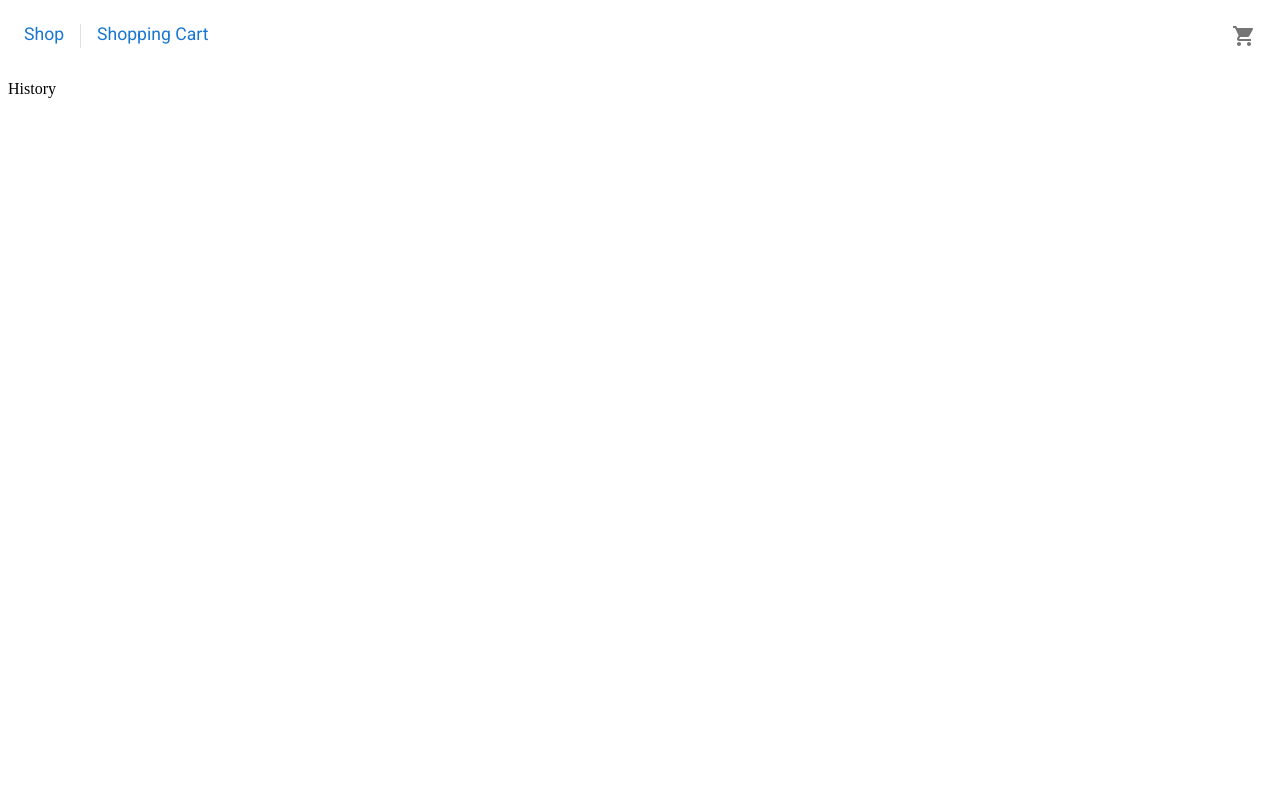
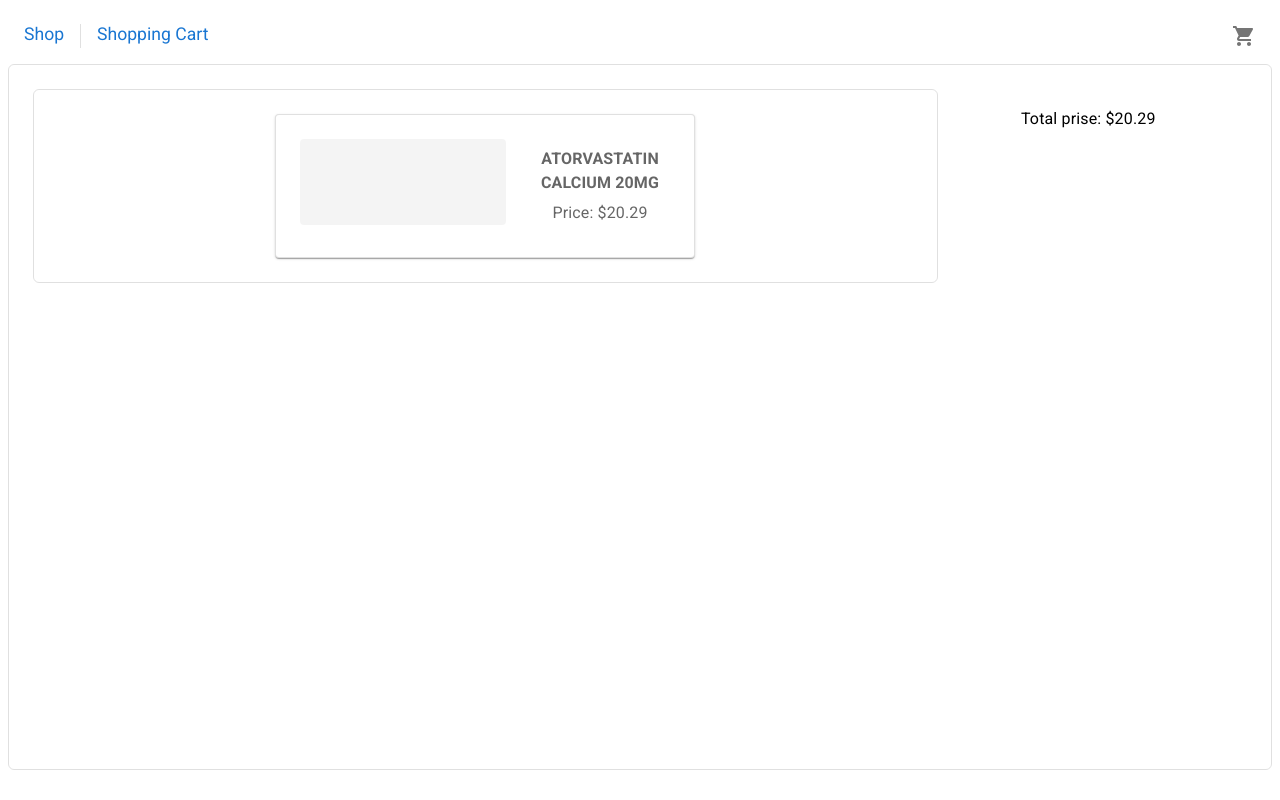
Before and after one commit to ToyLess78/medicine-delivery-app, a React (Vite) app: page /history in a window 1280 px wide. Built offline with nearby package versions, Linux system fonts and the light colour scheme; data requests are answered from the project's data file.

Commit message:
+ add history logic

```diff
--- a/db.json
+++ b/db.json
@@ -428,47 +428,7 @@
   ],
   "order": [
     {
-      "id": "b56e",
-      "customer": {
-        "name": "Tetiana Bilenko",
-        "email": "toyless@gmail.com",
-        "phone": "0671021717",
-        "address": "Gorkogo 26"
-      },
-      "oder": [
-        {
-          "id": "b687aabd-b9e4-46dc-99a7-61f8acd3859b",
-          "count": 1
-        },
-        {
-          "id": "ce1a4328-45c8-48f3-83c1-00430ea03e96",
-          "count": 1
-        },
-        {
-          "id": "2481c50a-18f4-4233-a5c3-73f716829ec9",
-          "count": 1
-        }
-      ],
-      "totalPrice": 112.97
-    },
-    {
-      "id": "85b0",
-      "customer": {
-        "name": "Tetiana Bilenko",
-        "email": "toyless@gmail.com",
-        "phone": "0671021717",
-        "address": "Gorkogo 26"
-      },
-      "order": [
-        {
-          "id": "2a73e61d-d1eb-46b6-8642-6f0dc9007b12",
-          "count": 2
-        }
-      ],
-      "totalPrice": 40.58
-    },
-    {
-      "id": "8c0e",
+      "id": "aeba",
       "customer": {
         "name": "Tetiana Bilenko",
         "email": "toyless@gmail.com",
@@ -482,46 +442,6 @@
         }
       ],
       "totalPrice": 20.29
-    },
-    {
-      "id": "3373",
-      "customer": {
-        "name": "Tetiana Bilenko",
-        "email": "toyless@gmail.com",
-        "phone": "0671021717",
-        "address": "Gorkogo 26"
-      },
-      "order": [
-        {
-          "id": "2a73e61d-d1eb-46b6-8642-6f0dc9007b12",
-          "count": 1
-        },
-        {
-          "id": "12386ccd-3722-4a31-88ae-89f6e9b07ca0",
-          "count": 1
-        }
-      ],
-      "totalPrice": 35.78
-    },
-    {
-      "id": "6807",
-      "customer": {
-        "name": "Tetiana Bilenko",
-        "email": "toyless@gmail.com",
-        "phone": "0671021717",
-        "address": "Gorkogo 26"
-      },
-      "order": [
-        {
-          "id": "2a73e61d-d1eb-46b6-8642-6f0dc9007b12",
-          "count": 1
-        },
-        {
-          "id": "12386ccd-3722-4a31-88ae-89f6e9b07ca0",
-          "count": 1
-        }
-      ],
-      "totalPrice": 35.78
     }
   ]
 }
--- a/src/components/DrugCartCard.tsx
+++ b/src/components/DrugCartCard.tsx
@@ -11,7 +11,7 @@ interface IDrugCartProps {
     price: number;
     genericName: string;
     isAction: boolean;
-    count: number;
+    count?: number;
     width: number;
     id: string;
 }
--- /dev/null
+++ b/src/components/HistoryCard.tsx
@@ -0,0 +1,32 @@
+import {Grid, Stack, Typography} from '@mui/material';
+import React, {ReactNode} from 'react';
+
+interface IHistoryCardProps {
+    cardList: ReactNode;
+    totalPrise: number;
+}
+
+const HistoryCard: React.FC<IHistoryCardProps> = ({cardList, totalPrise}) => {
+    return (
+        <>
+            <Grid item xs={9}>
+                <Stack spacing={1} direction='row' useFlexGap flexWrap='wrap'
+                       justifyContent='space-around' sx={{
+                    flexGrow: 1, border: (theme) => `1px solid ${theme.palette.divider}`,
+                    borderRadius: 1.5, p: 3
+                }}>
+                    {cardList}
+                </Stack>
+            </Grid>
+            <Grid item xs={3}>
+                <Stack spacing={2} direction='row' sx={{justifyContent: 'center'}}>
+                    <Typography variant='subtitle1' sx={{pt: 2, pr: 4}}>
+                        Total prise: ${totalPrise}
+                    </Typography>
+                </Stack>
+            </Grid>
+        </>
+    )
+}
+
+export default HistoryCard;
--- a/src/pages/History.tsx
+++ b/src/pages/History.tsx
@@ -1,6 +1,67 @@
+import {Box, Grid} from '@mui/material';
+import {DrugCartCard} from '../components/DrugCartCard.tsx';
+import {useGetPharmaciesQuery} from '../store/api/drugs.api.ts';
+import {useSelector} from 'react-redux';
+import {selectCustomer} from '../store/slices/customer.slice.ts';
+import {useGetOrderQuery} from '../store/api/order.api.ts';
+import HistoryCard from '../components/HistoryCard.tsx';
+
 const History = () => {
+    const {data: drugs, error, isLoading} = useGetPharmaciesQuery('');
+
+    const customer = useSelector(selectCustomer);
+    const {data: orders, error: ordersError, isLoading: ordersIsLoading} = useGetOrderQuery({...customer});
+
+    if (error || ordersError) console.log(error || ordersError);
+
+    console.log(orders, customer, drugs)
+    console.log(ordersIsLoading, isLoading)
+
     return (
-        <p>History</p>
-    )
+        <Box sx={{
+            flexGrow: 1,
+            height: '82vh',
+            display: 'flex',
+            border: (theme) => `1px solid ${theme.palette.divider}`,
+            borderRadius: 1.5,
+            flexWrap: 'wrap',
+            justifyContent: 'center',
+            p: 3,
+            overflow: 'auto'
+        }}>
+            <Grid container spacing={3}>
+                {orders?.map(i => {
+                    const order = i.order;
+                    const uId = i?.id;
+                    const totalPrice = i.totalPrice;
+                    if (!order?.length || !totalPrice) {
+                        return;
+                    }
+                    return <HistoryCard
+                        key={uId}
+                        totalPrise={totalPrice}
+                        cardList={
+                            order?.map(i => {
+                                const drug = drugs?.find(d => d.id === i.id);
+                                if (!drug) {
+                                    return;
+                                }
+                                return <DrugCartCard
+                                    price={drug.price}
+                                    genericName={drug.genericName}
+                                    isAction={false}
+                                    width={47}
+                                    id={drug.id}
+                                    key={drug.id}
+                                />;
+                            })
+                        }
+                    />
+                })}
+            </Grid>
+        </Box>
+
+    );
 }
+
 export default History;
--- a/src/store/api/order.api.ts
+++ b/src/store/api/order.api.ts
@@ -13,6 +13,7 @@ export interface IOrder {
     customer: ICustomer;
     order: ICartItem[];
     totalPrice: number;
+    id?: string;
 }
 
 export const orderApi = createApi({
```
